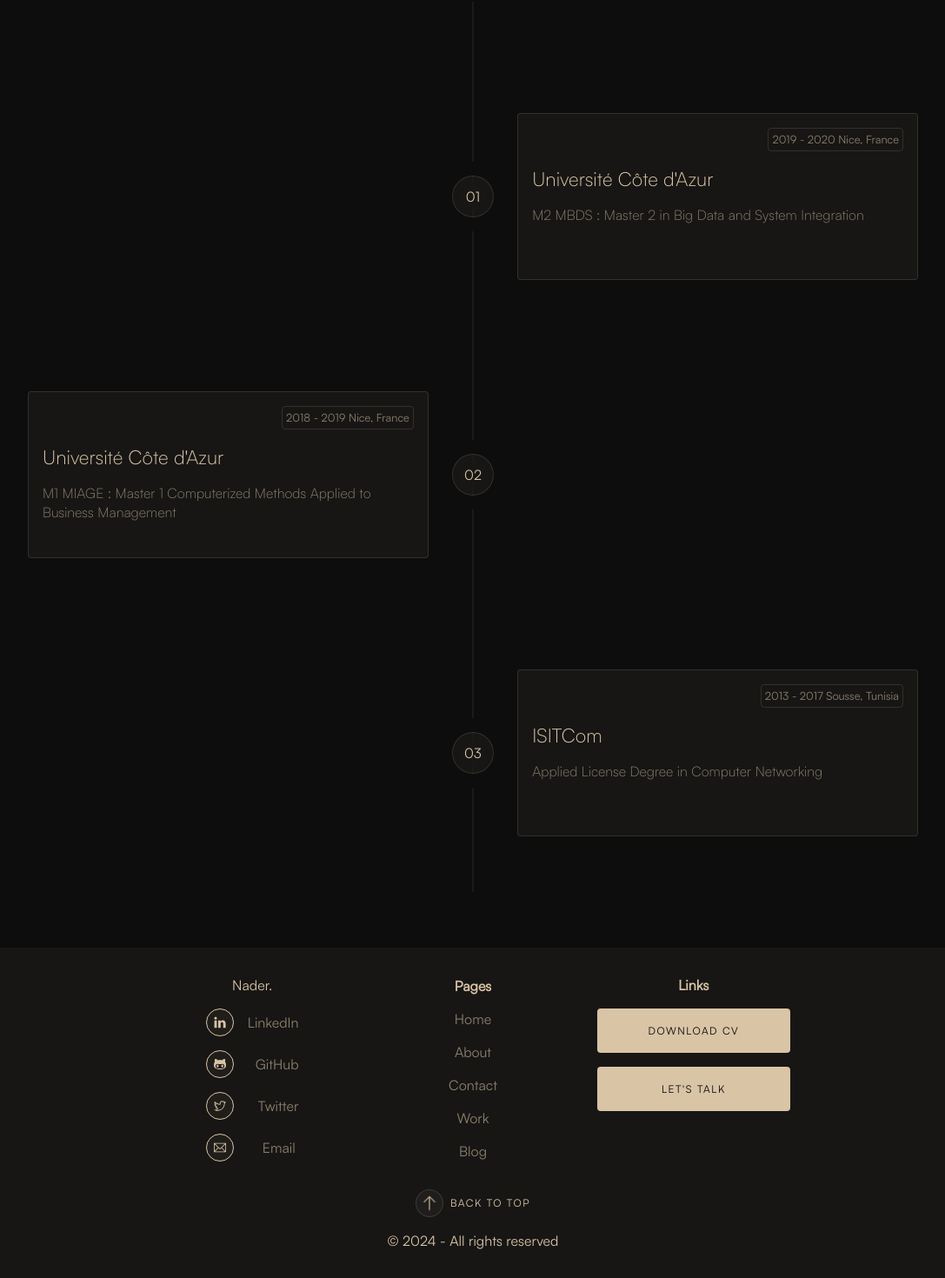
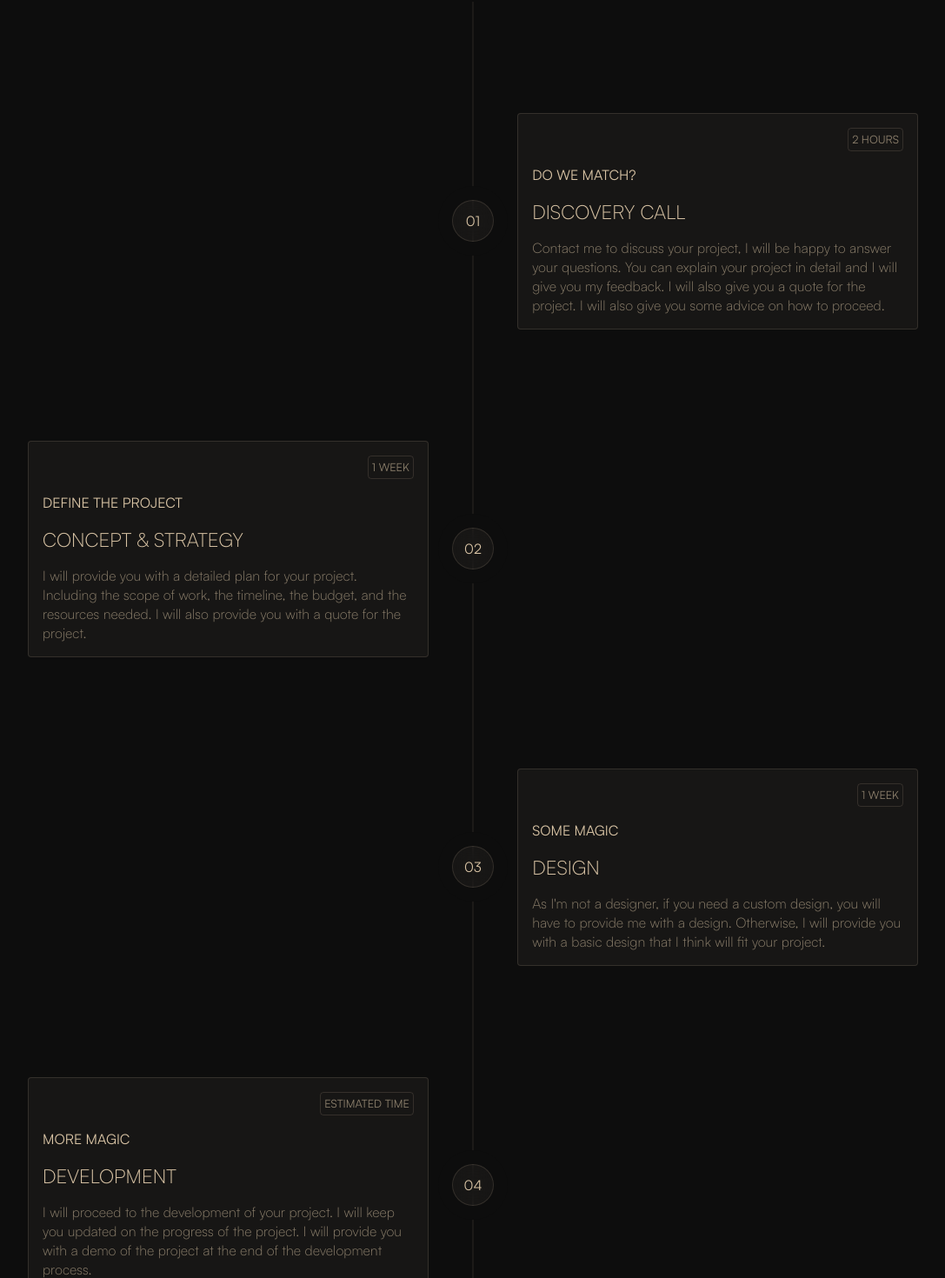
Before and after one commit to naderchatti/portfolio, a Next.js app: page / in a window 1280 px wide. Shown: the part 2537-4007 px from the top of the page at 87% size, without its empty margins (96-1183 px from the left). Built offline with nearby package versions, Linux system fonts and the light colour scheme.

Commit message:
replacing edication with steps cards

```diff
--- a/src/app/page.module.css
+++ b/src/app/page.module.css
@@ -177,12 +177,12 @@
   color: var(--default-text-color-muted);
 }
 
-.education {
+.steps {
   display: grid;
   gap: 1rem;
 }
 
-.educationHeader {
+.stepsHeader {
   display: flex;
   flex-direction: column;
   align-items: center;
@@ -191,7 +191,7 @@
   margin: 0 auto;
 }
 
-.educationWrapper {
+.stepsWrapper {
   width: 80%;
   margin: 0 auto;
   position: relative;
@@ -199,7 +199,7 @@
   padding-block-end: 4rem;
 }
 
-.educationTimelineIndicator {
+.stepsTimelineIndicator {
   position: absolute;
   top: 0;
   width: 1px;
@@ -207,7 +207,7 @@
   background-color: var(--default-border-color);
 }
 
-.educationTimelineIndex {
+.stepsTimelineIndex {
   position: absolute;
   left: -1.5rem;
   width: 3rem;
@@ -221,30 +221,17 @@
   backdrop-filter: blur(4px);
 }
 
-.educationTimelineIndex1 {
-  top: 3%;
-}
-
-.educationTimelineIndex2 {
-  top: 33%;
-}
-
-.educationTimelineIndex3 {
-  top: 62%;
-}
-
-.educationCards {
+.stepsCards {
   display: grid;
   gap: 8rem;
   position: relative;
 }
 
-.educationCard {
+.stepsCard {
   background-color: var(--primary-background-color-muted);
   padding: 1rem;
   border-radius: 0.25rem;
   border: 1px solid var(--default-border-color);
-  height: 12rem;
   width: 85%;
   margin-inline-start: auto;
   display: flex;
@@ -252,13 +239,13 @@
   gap: 1rem;
 }
 
-.educationCardWrapper {
+.stepsCardWrapper {
   display: flex;
   flex-direction: row;
   align-items: center;
 }
 
-.educationCardIndex {
+.stepsCardIndex {
   position: absolute;
   left: -1.5rem;
   width: 3rem;
@@ -274,7 +261,7 @@
   box-shadow: 0 0 0 1rem var(--default-background-color);
 }
 
-.educationCardDate {
+.stepsCardDate {
   font-family: 'Satoshi Light';
   font-weight: 100;
   font-size: 0.8rem;
@@ -286,14 +273,14 @@
   margin-inline-start: auto;
 }
 
-.educationCardTitle {
+.stepsCardTitle {
   font-family: 'Satoshi Light';
   font-weight: 100;
   font-size: 1.4rem;
   color: var(--default-text-color);
 }
 
-.educationCardDescription {
+.stepsCardDescription {
   font-family: 'Satoshi Light';
   font-weight: 100;
   font-size: 1rem;
@@ -319,45 +306,30 @@
     grid-template-rows: repeat(2, 1fr);
   }
 
-  .educationTimelineIndicator {
+  .stepsTimelineIndicator {
     left: 50%;
     transform: translateX(-50%);
   }
 
-  .educationTimelineIndex {
+  .stepsTimelineIndex {
     left: 50%;
     transform: translateX(-50%);
   }
 
-  .educationCard {
+  .stepsCard {
     width: 45%;
     margin: 0;
   }
 
-  /* .educationCard:nth-child(odd) {
-    margin-right: auto;
-    outline: 1px solid red;
-  }
-
-  .educationCard:nth-child(even) {
-    align-self: flex-end;
-    margin-left: auto;
-  } */
-
-  /* .educationCards:nth-child(1) .educationCardWrapper .educationCard {
-    align-self: flex-start;
-    outline: 1px solid red;
-  } */
-
-  .educationCards:nth-child(2) .educationCardWrapper:nth-child(odd) .educationCard {
+  .stepsCards:nth-child(2) .stepsCardWrapper:nth-child(odd) .stepsCard {
     margin-left: auto;
   }
 
-  .educationCards:nth-child(2) .educationCardWrapper:nth-child(even) .educationCard {
+  .stepsCards:nth-child(2) .stepsCardWrapper:nth-child(even) .stepsCard {
     align-self: flex-end;
   }
 
-  .educationCardIndex {
+  .stepsCardIndex {
     left: 50%;
     transform: translateX(-50%);
   }
--- a/src/app/page.tsx
+++ b/src/app/page.tsx
@@ -137,57 +137,102 @@ export default function Home() {
         </div>
       </section>
 
-      <section className={styles.education}>
-        <div className={styles.educationHeader}>
-          <h2 className={styles.educationHeaderTitle}>Education</h2>
+      <section className={styles.steps}>
+        <div className={styles.stepsHeader}>
+          <h2 className={styles.stepsHeaderTitle}>Your project in 5 steps</h2>
         </div>
-        <div className={styles.educationWrapper}>
-          <div className={styles.educationTimelineIndicator} />
-          <div className={styles.educationCards}>
-            <div className={styles.educationCardWrapper}>
-              <div className={styles.educationCardIndex}>
+        <div className={styles.stepsWrapper}>
+          <div className={styles.stepsTimelineIndicator} />
+          <div className={styles.stepsCards}>
+            <div className={styles.stepsCardWrapper}>
+              <div className={styles.stepsCardIndex}>
                 <span>01</span>
               </div>
-              <div className={styles.educationCard}>
-                <div className={styles.educationCardDate}>
-                  <span>2019 - 2020 Nice, France</span>
+              <div className={styles.stepsCard}>
+                <div className={styles.stepsCardDate}>
+                  <span>2 HOURS</span>
                 </div>
-                <h2 className={styles.educationCardTitle}>
-                  Université Côte d&apos;Azur
-                </h2>
-                <p className={styles.educationCardDescription}>
-                  M2 MBDS : Master 2 in Big Data and System Integration
+                <span className={styles.stepsCardSubtitle}>DO WE MATCH?</span>
+                <h2 className={styles.stepsCardTitle}>DISCOVERY CALL</h2>
+                <p className={styles.stepsCardDescription}>
+                  Contact me to discuss your project, I will be happy to answer
+                  your questions. You can explain your project in detail and I
+                  will give you my feedback. I will also give you a quote for
+                  the project. I will also give you some advice on how to
+                  proceed.
                 </p>
               </div>
             </div>
-            <div className={styles.educationCardWrapper}>
-              <div className={styles.educationCardIndex}>
+            <div className={styles.stepsCardWrapper}>
+              <div className={styles.stepsCardIndex}>
                 <span>02</span>
               </div>
-              <div className={styles.educationCard}>
-                <div className={styles.educationCardDate}>
-                  <span>2018 - 2019 Nice, France</span>
+              <div className={styles.stepsCard}>
+                <div className={styles.stepsCardDate}>
+                  <span>1 WEEK</span>
                 </div>
-                <h2 className={styles.educationCardTitle}>
-                  Université Côte d&apos;Azur
-                </h2>
-                <p className={styles.educationCardDescription}>
-                  M1 MIAGE : Master 1 Computerized Methods Applied to Business
-                  Management
+                <span className={styles.stepsCardSubtitle}>
+                  DEFINE THE PROJECT
+                </span>
+                <h2 className={styles.stepsCardTitle}>CONCEPT & STRATEGY</h2>
+                <p className={styles.stepsCardDescription}>
+                  I will provide you with a detailed plan for your project.
+                  Including the scope of work, the timeline, the budget, and the
+                  resources needed. I will also provide you with a quote for the
+                  project.
                 </p>
               </div>
             </div>
-            <div className={styles.educationCardWrapper}>
-              <div className={styles.educationCardIndex}>
+            <div className={styles.stepsCardWrapper}>
+              <div className={styles.stepsCardIndex}>
                 <span>03</span>
               </div>
-              <div className={styles.educationCard}>
-                <div className={styles.educationCardDate}>
-                  <span>2013 - 2017 Sousse, Tunisia</span>
+              <div className={styles.stepsCard}>
+                <div className={styles.stepsCardDate}>
+                  <span>1 WEEK</span>
                 </div>
-                <h2 className={styles.educationCardTitle}>ISITCom</h2>
-                <p className={styles.educationCardDescription}>
-                  Applied License Degree in Computer Networking
+                <span className={styles.stepsCardSubtitle}>SOME MAGIC</span>
+                <h2 className={styles.stepsCardTitle}>DESIGN</h2>
+                <p className={styles.stepsCardDescription}>
+                  As I&apos;m not a designer, if you need a custom design, you
+                  will have to provide me with a design. Otherwise, I will
+                  provide you with a basic design that I think will fit your
+                  project.
+                </p>
+              </div>
+            </div>
+            <div className={styles.stepsCardWrapper}>
+              <div className={styles.stepsCardIndex}>
+                <span>04</span>
+              </div>
+              <div className={styles.stepsCard}>
+                <div className={styles.stepsCardDate}>
+                  <span>ESTIMATED TIME</span>
+                </div>
+                <span className={styles.stepsCardSubtitle}>MORE MAGIC</span>
+                <h2 className={styles.stepsCardTitle}>DEVELOPMENT</h2>
+                <p className={styles.stepsCardDescription}>
+                  I will proceed to the development of your project. I will keep
+                  you updated on the progress of the project. I will provide you
+                  with a demo of the project at the end of the development
+                  process.
+                </p>
+              </div>
+            </div>
+            <div className={styles.stepsCardWrapper}>
+              <div className={styles.stepsCardIndex}>
+                <span>05</span>
+              </div>
+              <div className={styles.stepsCard}>
+                <div className={styles.stepsCardDate}>
+                  <span>2 HOURS</span>
+                </div>
+                <span className={styles.stepsCardSubtitle}>READY TO GO</span>
+                <h2 className={styles.stepsCardTitle}>DEPLOYMENT</h2>
+                <p className={styles.stepsCardDescription}>
+                  Depending on your choice, the project will be deployed by me
+                  or the necessary resources will be provided to you that you
+                  can use to deploy the project yourself.
                 </p>
               </div>
             </div>
```
